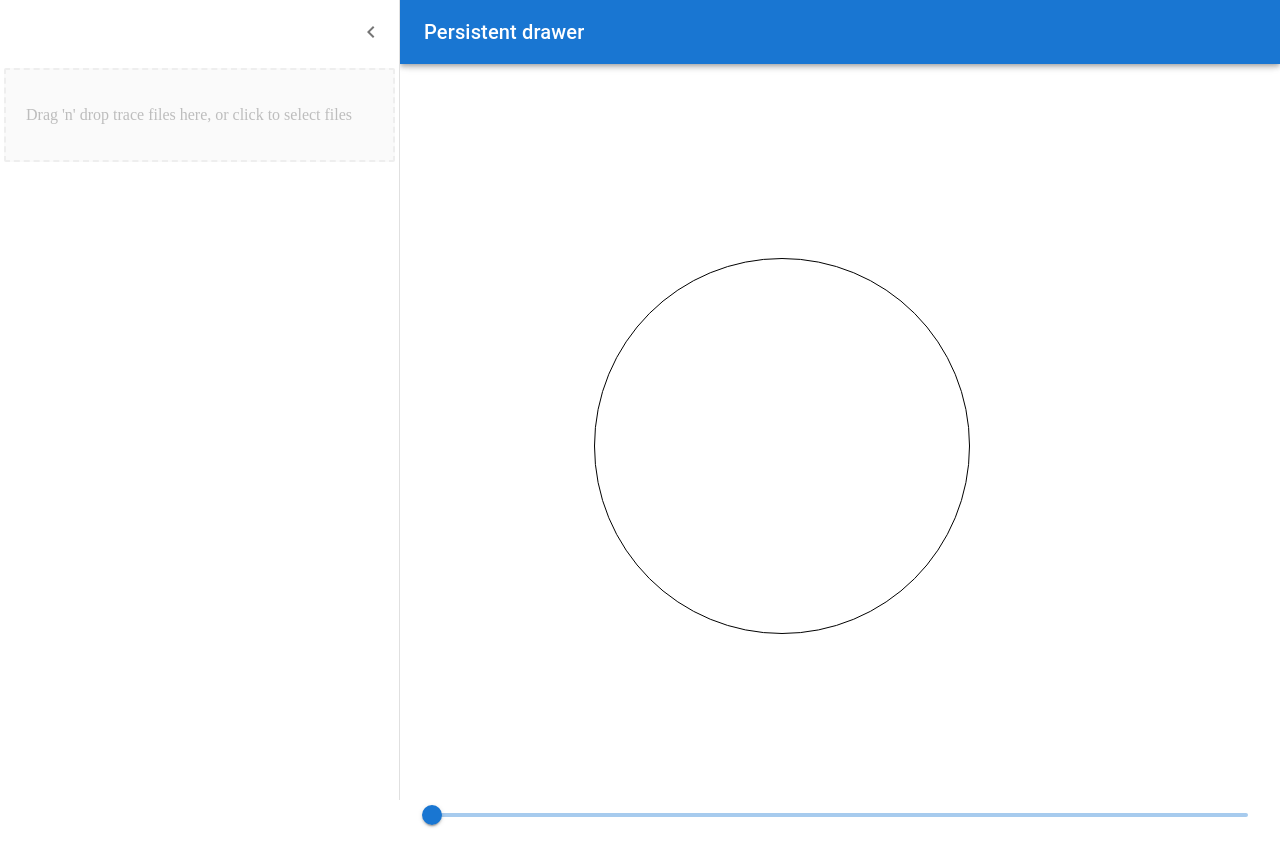
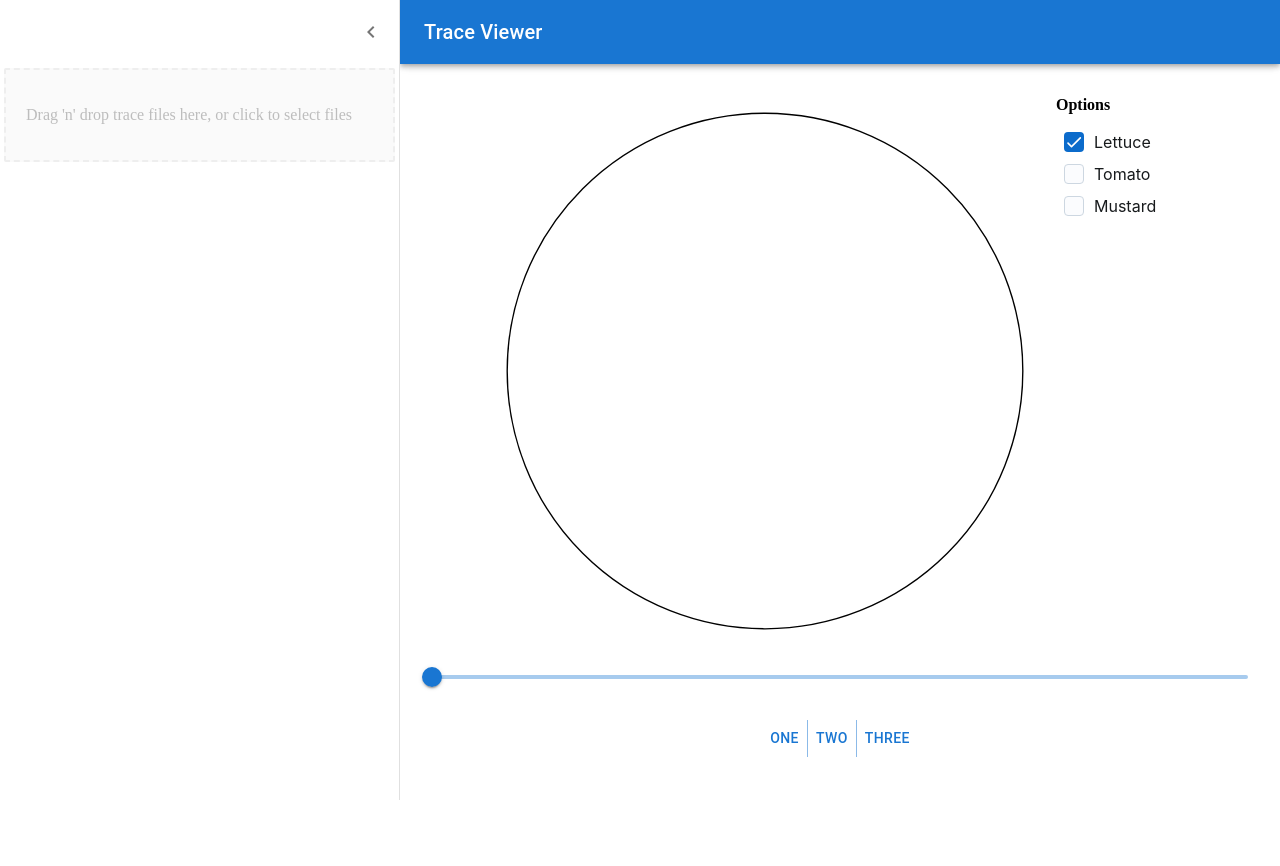
Before and after one commit to vagechirkov/CollectiveSearchOnMarsTraceViewer, a Next.js app in the folder trace-viewer/: page / in a window 1280 px wide. After the commit the page ends 800 px from the top, so only its background shows below. Built offline with nearby package versions, Linux system fonts and the light colour scheme.

Commit message:
update trace viewer layout

```diff
--- a/trace-viewer/package.json
+++ b/trace-viewer/package.json
@@ -12,6 +12,7 @@
     "@emotion/react": "^11.10.6",
     "@emotion/styled": "^11.10.6",
     "@mui/icons-material": "^5.11.9",
+    "@mui/joy": "^5.0.0-alpha.67",
     "@mui/material": "^5.11.9",
     "@next/font": "13.1.6",
     "@react-spring/web": "^9.6.1",
--- a/trace-viewer/src/components/Arena.tsx
+++ b/trace-viewer/src/components/Arena.tsx
@@ -1,8 +1,12 @@
 import {FC, useEffect, useState} from "react";
 import useTraceContext from "@/context/TracesContext";
 import Agent from "@/components/Agent";
-import {Slider} from "@mui/material";
+import {Box, Button, ButtonGroup, Grid, Slider} from "@mui/material";
 import {ACTIONS} from "@/context/TracesReducer";
+import List from '@mui/joy/List';
+import ListItem from '@mui/joy/ListItem';
+import Typography from '@mui/joy/Typography';
+import {Checkbox} from "@mui/joy";
 
 const colors = [
     "#D5D5D3",
@@ -27,25 +31,57 @@ const Arena: FC<IArena> = () => {
     }, [tracesState.files])
 
     return (
-        <>
-            <svg width="700" height="700" viewBox="-350 -350 700 700">
+        <Grid container  direction="column" justifyContent="space-between" spacing={2}>
+            <Grid item xs={12} sm={12}
+                  // style={{backgroundColor: "lightgray"}}
+            >
+                <Grid container direction="row" justifyContent="flex-end" alignItems="flex-start" spacing={2} >
+                    <Grid item xs={12} sm={9}
+                          // style={{backgroundColor: "lightskyblue"}}
+                    >
+                        <Box display="flex" justifyContent="flex-end">
+                        <svg height={550} viewBox="-200 -200 400 400">
                             <g>
                                 <circle cx="0" cy="0" r={`${375 / 2}`} fill="none" stroke="black"/>
                                 {tracesState.traces !== undefined &&
                                     tracesState.traces.map((trace, index) => {
                                         return (
-                                // <circle cx={trace.x[0]} cy={trace.y[0]} r="5" fill="lightgray"/>
-                                <Agent
-                                    key={index}
-                                    time={trace.time[time]}
-                                    trace={trace}
-                                    agentColors={colors[index]}
-                                />
+                                            <Agent key={index} time={trace.time[time]} trace={trace}
+                                                   agentColors={colors[index]}/>
                                         )
                                     })
                                 }
                             </g>
                         </svg>
+                        </Box>
+                    </Grid>
+                    <Grid item xs={12} sm={3}
+                          // style={{backgroundColor: "lightseagreen"}}
+                    >
+                        <Box>
+                            <Typography id="sandwich-group" level="body2" fontWeight="lg" mb={1}>
+                                Options
+                            </Typography>
+                            <Box role="group" aria-labelledby="sandwich-group">
+                                <List size="sm">
+                                    <ListItem>
+                                        <Checkbox label="Lettuce" defaultChecked/>
+                                    </ListItem>
+                                    <ListItem>
+                                        <Checkbox label="Tomato"/>
+                                    </ListItem>
+                                    <ListItem>
+                                        <Checkbox label="Mustard"/>
+                                    </ListItem>
+                                </List>
+                            </Box>
+                        </Box>
+                    </Grid>
+                </Grid>
+            </Grid>
+            <Grid item xs
+                  // style={{backgroundColor: "lightcoral"}}
+            >
                 <Slider
                     defaultValue={0}
                     aria-label="Default"
@@ -54,7 +90,19 @@ const Arena: FC<IArena> = () => {
                     max={tracesState.traces !== undefined ? tracesState.traces[0].time.length - 1 : 0}
                     onChange={(event, value) => setTime(value as number)}
                 />
-        </>
+            </Grid>
+            <Grid item xs
+                  // style={{backgroundColor: "lightgreen"}}
+            >
+                <Box sx={{display: 'flex', flexDirection: 'column', alignItems: 'center', '& > *': {m: 1,},}}>
+                    <ButtonGroup variant="text" aria-label="text button group">
+                        <Button>One</Button>
+                        <Button>Two</Button>
+                        <Button>Three</Button>
+                    </ButtonGroup>
+                </Box>
+            </Grid>
+        </Grid>
     )
 }
 
--- a/trace-viewer/src/pages/index.tsx
+++ b/trace-viewer/src/pages/index.tsx
@@ -28,6 +28,7 @@ const Main = styled('main', { shouldForwardProp: (prop) => prop !== 'open' })<{
         }),
         marginLeft: 0,
     }),
+    // backgroundColor: "lightyellow",
 }));
 
 interface AppBarProps extends MuiAppBarProps {
@@ -94,7 +95,7 @@ export default function Home() {
                             <MenuIcon />
                         </IconButton>
                         <Typography variant="h6" noWrap component="div">
-                            Persistent drawer
+                            Trace Viewer
                         </Typography>
                     </Toolbar>
                 </AppBar>
```
Also changed, not shown: 1 other file (tests, documents, lock files or other folders). Lines whose indentation alone changed are shown as unchanged.
